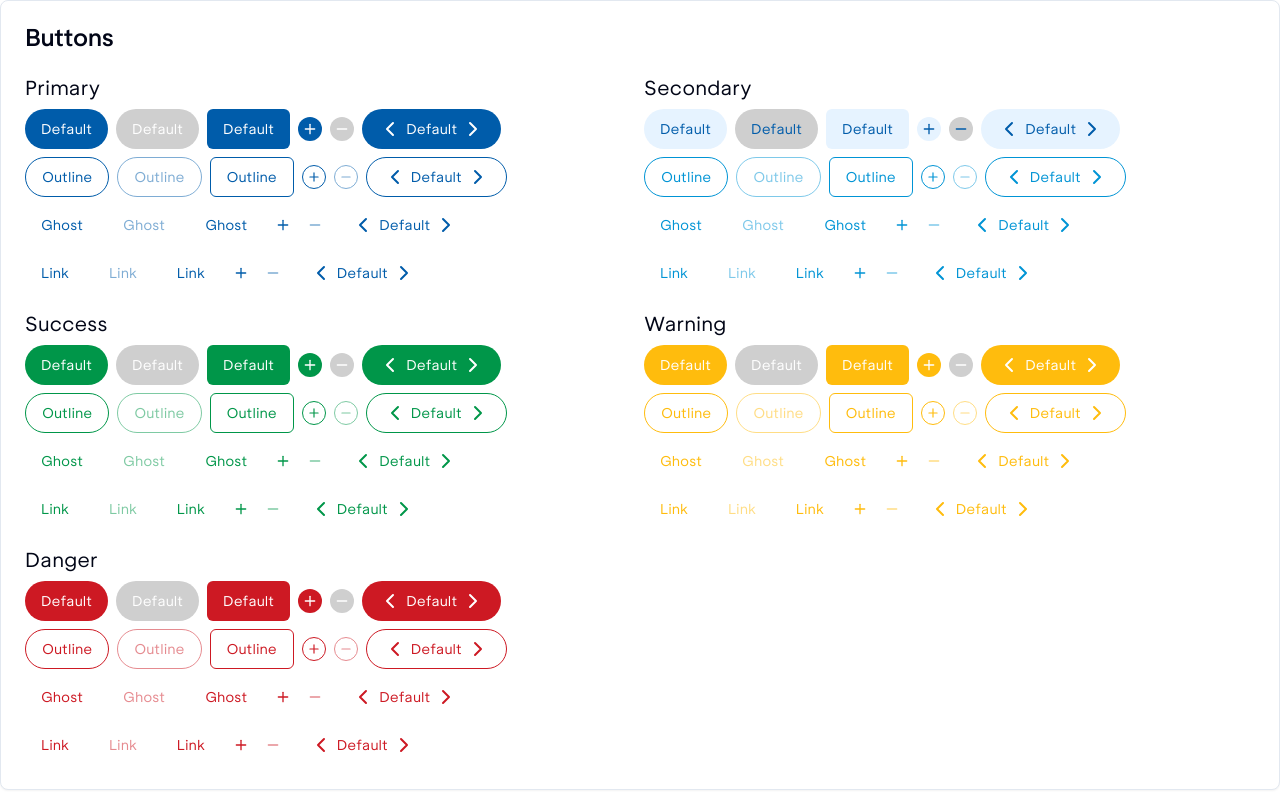
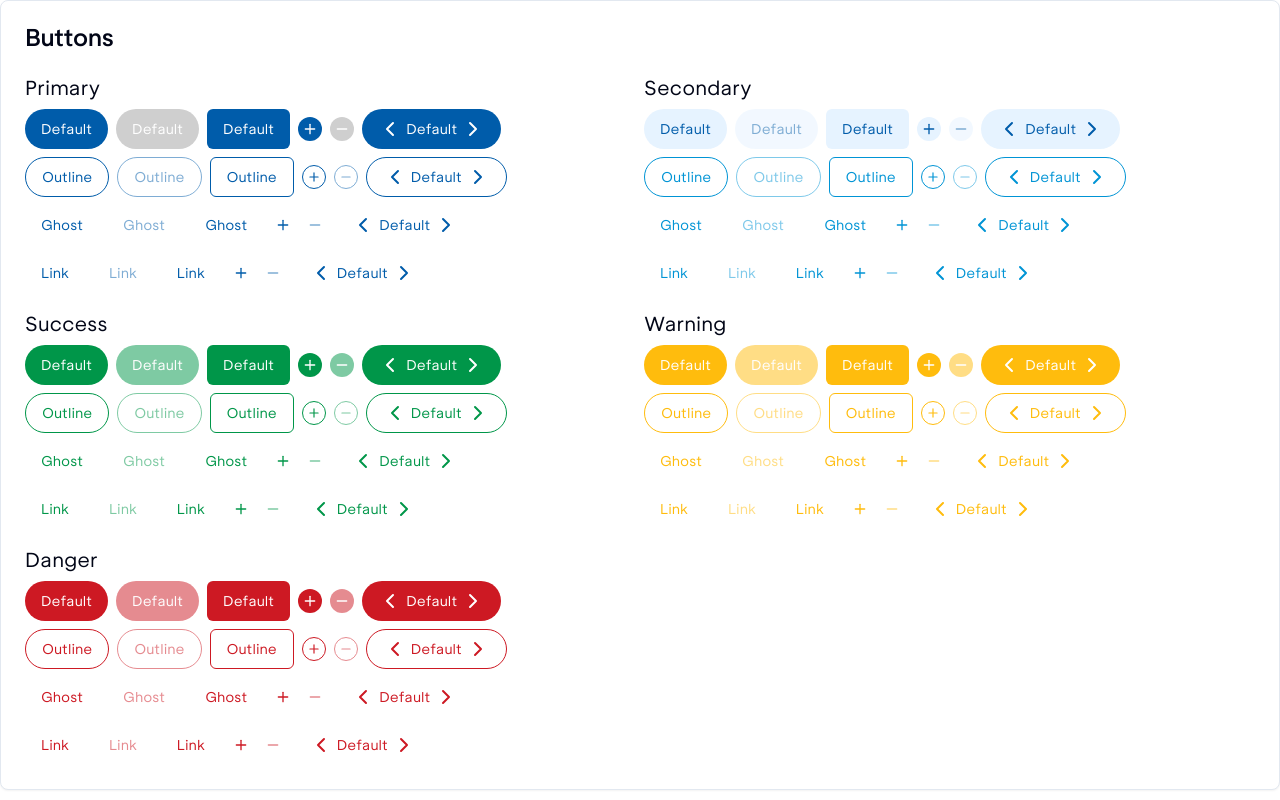
Before and after one commit to shrall/ocean-template, a Next.js app: page /components/buttons in a window 1280 px wide. Built offline with nearby package versions, Linux system fonts and the light colour scheme.

Commit message:
fix: button disabled state styled incorrectly

```diff
--- a/src/components/ui/button.tsx
+++ b/src/components/ui/button.tsx
@@ -6,7 +6,8 @@ import { cn } from '@/lib/utils';
 
 const buttonColors: { [key: string]: { [key: string]: string } } = {
   primary: {
-    default: 'bg-ocean-primary-10 hover:bg-ocean-primary-30',
+    default:
+      'bg-ocean-primary-10 hover:bg-ocean-primary-30 disabled:bg-ocean-light-40 disabled:opacity-100',
     outline:
       'border-ocean-primary-10 text-ocean-primary-10 hover:text-ocean-light-10 hover:bg-ocean-primary-10',
     ghost: 'text-ocean-primary-10 hover:bg-ocean-primary-10',
@@ -48,8 +49,7 @@ const buttonVariants = cva(
   {
     variants: {
       variant: {
-        default:
-          'text-ocean-light-10 disabled:opacity-100 disabled:bg-ocean-light-40',
+        default: 'text-ocean-light-10',
         outline: 'border bg-ocean-light-10 hover:text-ocean-light-10',
         ghost: 'hover:text-ocean-light-10',
         link: 'underline-offset-4 hover:underline',
```
